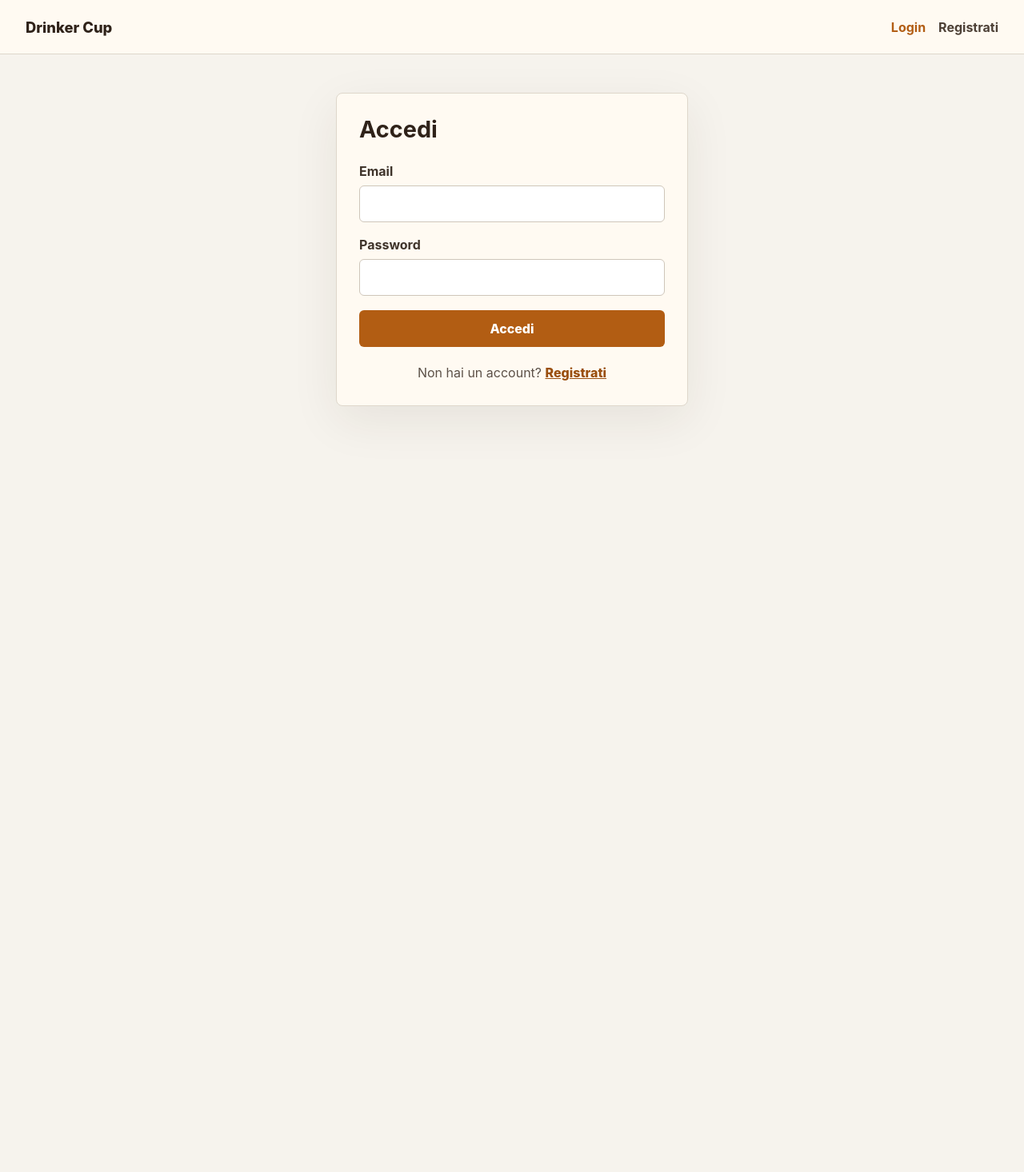
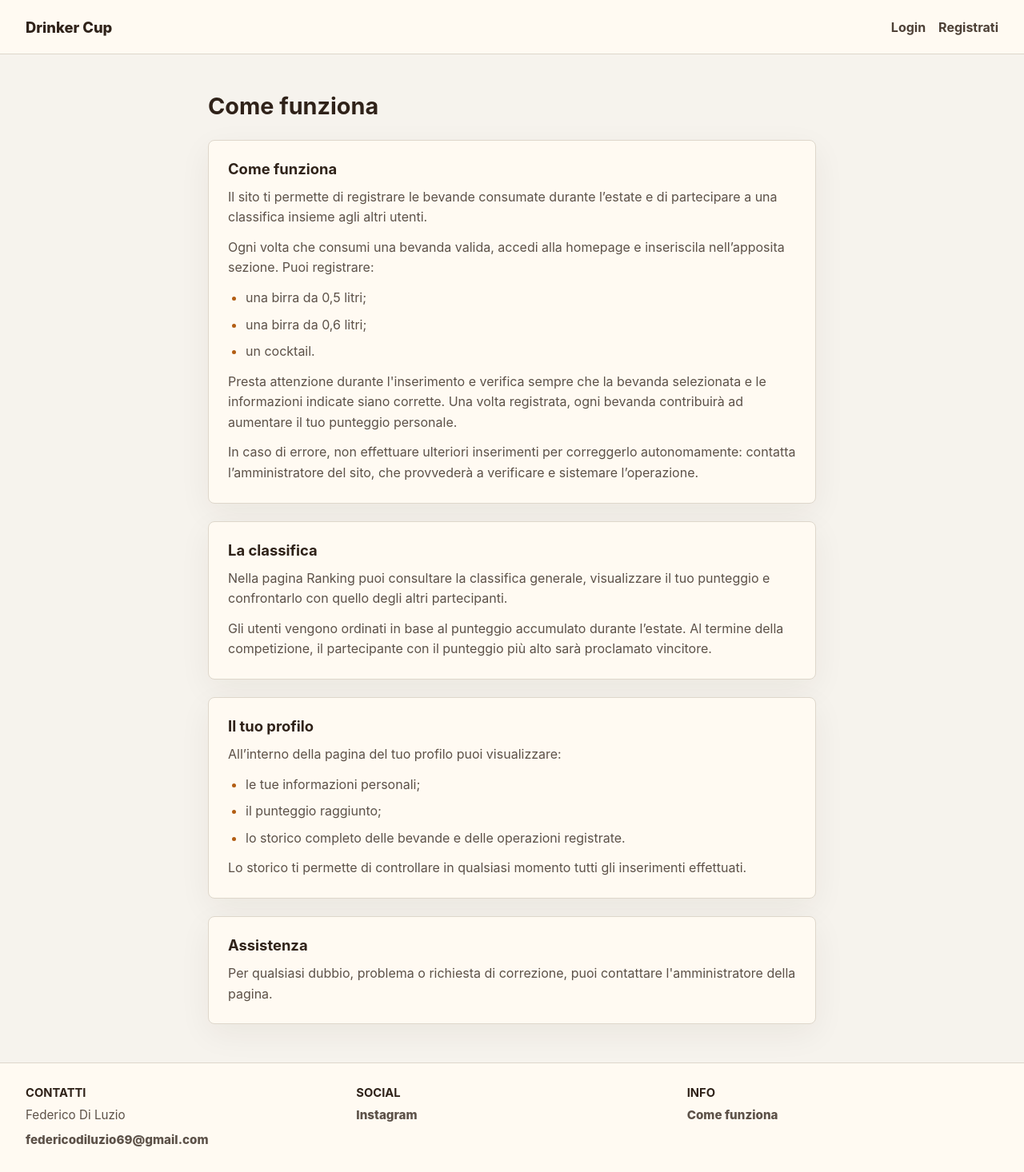
Before and after one commit to fededilu/DrinkerCup, a React (Vite) app: page /#/spiegazione in a window 1280 px wide. Before the commit this address led to /#/login. Shown: the whole page at 80% size. Before the commit the page ends 800 px from the top, so only its background shows below. Built offline with nearby package versions, Linux system fonts and the light colour scheme; no server answers.

Commit message:
aggiunto footer + pagina di informazioni

```diff
--- a/src/App.jsx
+++ b/src/App.jsx
@@ -1,7 +1,9 @@
 import { Navigate, Route, Routes } from 'react-router-dom';
+import Footer from './components/Footer.jsx';
 import Navbar from './components/Navbar.jsx';
 import ProtectedRoute from './components/ProtectedRoute.jsx';
 import HomePage from './pages/HomePage.jsx';
+import HowItWorksPage from './pages/HowItWorksPage.jsx';
 import LoginPage from './pages/LoginPage.jsx';
 import ProfilePage from './pages/ProfilePage.jsx';
 import RankingPage from './pages/RankingPage.jsx';
@@ -15,6 +17,7 @@ export default function App() {
         <Routes>
           <Route path="/login" element={<LoginPage />} />
           <Route path="/register" element={<RegisterPage />} />
+          <Route path="/spiegazione" element={<HowItWorksPage />} />
           <Route
             path="/"
             element={
@@ -42,6 +45,7 @@ export default function App() {
           <Route path="*" element={<Navigate to="/" replace />} />
         </Routes>
       </main>
+      <Footer />
     </div>
   );
 }
--- /dev/null
+++ b/src/components/Footer.jsx
@@ -0,0 +1,28 @@
+import { Link } from 'react-router-dom';
+
+const contactEmail = 'federicodiluzio69@gmail.com';
+const instagramUrl = 'https://www.instagram.com/fede.dilu';
+
+export default function Footer() {
+  return (
+    <footer className="siteFooter">
+      <div className="footerColumn">
+        <h2>Contatti</h2>
+        <p>Federico Di Luzio</p>
+        <a href={`mailto:${contactEmail}`}>{contactEmail}</a>
+      </div>
+
+      <div className="footerColumn">
+        <h2>Social</h2>
+        <a href={instagramUrl} target="_blank" rel="noreferrer">
+          Instagram
+        </a>
+      </div>
+
+      <div className="footerColumn">
+        <h2>Info</h2>
+        <Link to="/spiegazione">Come funziona</Link>
+      </div>
+    </footer>
+  );
+}
--- a/src/components/RankingTable.jsx
+++ b/src/components/RankingTable.jsx
@@ -55,7 +55,9 @@ function RankingItem({ item, position }) {
       <span className="rankingPosition">{position}</span>
       <div className="rankingIdentity">
         <strong>{item.displayName || `${item.firstName} ${item.lastName}`}</strong>
-        <span>{formatDrinkBreakdown(item)}</span>
+        <span>{format05L(item)}</span>
+        <span>{format06L(item)}</span>
+        <span>{formatCocktail(item)}</span>
       </div>
       <strong className="rankingPoints">{formatPoints(item.points)} pt</strong>
     </article>
@@ -86,7 +88,19 @@ function formatPoints(points = 0) {
 }
 
 function formatDrinkBreakdown(item) {
-  return `${item.beer05Total || 0} x 0,5L · ${item.beer066Total || 0} x 0,66L · ${
-    item.cocktailTotal || 0
-  } cocktail`;
+  return `${item.beer05Total || 0} x 0,5L ${item.beer066Total || 0} x 0,66L · ${
+    item.cocktailTotal || 0} cocktail`;
 }
+
+function format05L(item){
+    return `${item.beer05Total || 0} x 0,5L`
+}
+
+
+function format06L(item){
+    return `${item.beer066Total || 0} x 0,66L`
+}
+
+function formatCocktail(item){
+    return `${item.cocktailTotal || 0} x cocktail`
+}
--- /dev/null
+++ b/src/pages/HowItWorksPage.jsx
@@ -0,0 +1,71 @@
+export default function HowItWorksPage() {
+  return (
+    <article className="infoPage">
+      <h1>Come funziona</h1>
+
+      <section className="infoSection" aria-labelledby="how-it-works-title">
+        <h2 id="how-it-works-title">Come funziona</h2>
+        <p>
+          Il sito ti permette di registrare le bevande consumate durante l’estate
+          e di partecipare a una classifica insieme agli altri utenti.
+        </p>
+        <p>
+          Ogni volta che consumi una bevanda valida, accedi alla homepage e
+          inseriscila nell’apposita sezione. Puoi registrare:
+        </p>
+        <ul>
+          <li>una birra da 0,5 litri;</li>
+          <li>una birra da 0,6 litri;</li>
+          <li>un cocktail.</li>
+        </ul>
+        <p>
+          Presta attenzione durante l'inserimento e verifica sempre che la
+          bevanda selezionata e le informazioni indicate siano corrette. Una
+          volta registrata, ogni bevanda contribuirà ad aumentare il tuo
+          punteggio personale.
+        </p>
+        <p>
+          In caso di errore, non effettuare ulteriori inserimenti per correggerlo
+          autonomamente: contatta l’amministratore del sito, che provvederà a
+          verificare e sistemare l’operazione.
+        </p>
+      </section>
+
+      <section className="infoSection" aria-labelledby="ranking-title">
+        <h2 id="ranking-title">La classifica</h2>
+        <p>
+          Nella pagina Ranking puoi consultare la classifica generale,
+          visualizzare il tuo punteggio e confrontarlo con quello degli altri
+          partecipanti.
+        </p>
+        <p>
+          Gli utenti vengono ordinati in base al punteggio accumulato durante
+          l’estate. Al termine della competizione, il partecipante con il
+          punteggio più alto sarà proclamato vincitore.
+        </p>
+      </section>
+
+      <section className="infoSection" aria-labelledby="profile-title">
+        <h2 id="profile-title">Il tuo profilo</h2>
+        <p>All’interno della pagina del tuo profilo puoi visualizzare:</p>
+        <ul>
+          <li>le tue informazioni personali;</li>
+          <li>il punteggio raggiunto;</li>
+          <li>lo storico completo delle bevande e delle operazioni registrate.</li>
+        </ul>
+        <p>
+          Lo storico ti permette di controllare in qualsiasi momento tutti gli
+          inserimenti effettuati.
+        </p>
+      </section>
+
+      <section className="infoSection" aria-labelledby="support-title">
+        <h2 id="support-title">Assistenza</h2>
+        <p>
+          Per qualsiasi dubbio, problema o richiesta di correzione, puoi
+          contattare l'amministratore della pagina.
+        </p>
+      </section>
+    </article>
+  );
+}
--- a/src/styles.css
+++ b/src/styles.css
@@ -28,6 +28,8 @@ a {
 }
 
 .app {
+  display: flex;
+  flex-direction: column;
   min-height: 100vh;
 }
 
@@ -74,9 +76,51 @@ a {
 }
 
 .page {
+  flex: 1;
   width: min(100%, 960px);
   margin: 0 auto;
   padding: 48px 20px;
+}
+
+.siteFooter {
+  display: grid;
+  gap: 24px;
+  grid-template-columns: repeat(3, minmax(0, 1fr));
+  padding: 28px 32px;
+  border-top: 1px solid #ded7cb;
+  background: #fffaf2;
+}
+
+.footerColumn {
+  display: grid;
+  align-content: start;
+  gap: 8px;
+  min-width: 0;
+}
+
+.footerColumn h2 {
+  margin: 0;
+  color: #2f2219;
+  font-size: 0.92rem;
+  text-transform: uppercase;
+}
+
+.footerColumn p,
+.footerColumn a {
+  margin: 0;
+  overflow-wrap: anywhere;
+  color: #5c5148;
+  font-size: 0.95rem;
+  line-height: 1.5;
+}
+
+.footerColumn a {
+  font-weight: 800;
+  text-decoration: none;
+}
+
+.footerColumn a:hover {
+  color: #b25d13;
 }
 
 .authPanel,
@@ -285,6 +329,50 @@ p {
 .profilePage {
   display: grid;
   gap: 22px;
+}
+
+.infoPage {
+  display: grid;
+  gap: 22px;
+  width: min(100%, 760px);
+  margin: 0 auto;
+}
+
+.infoPage > h1 {
+  margin-bottom: 2px;
+}
+
+.infoSection {
+  display: grid;
+  gap: 12px;
+  padding: 24px;
+  border: 1px solid #ded7cb;
+  border-radius: 8px;
+  background: #fffaf2;
+  box-shadow: 0 12px 40px rgba(47, 34, 25, 0.06);
+}
+
+.infoSection h2 {
+  margin: 0;
+  color: #2f2219;
+  font-size: 1.15rem;
+}
+
+.infoSection p {
+  margin: 0;
+}
+
+.infoSection ul {
+  display: grid;
+  gap: 8px;
+  margin: 0;
+  padding-left: 22px;
+  color: #5c5148;
+  line-height: 1.6;
+}
+
+.infoSection li::marker {
+  color: #b25d13;
 }
 
 .profilePanel {
@@ -500,6 +588,11 @@ p {
     padding-top: 28px;
   }
 
+  .siteFooter {
+    grid-template-columns: 1fr;
+    padding: 24px 20px;
+  }
+
   .authPanel,
   .panel {
     padding: 22px;
@@ -527,6 +620,10 @@ p {
     padding: 20px;
   }
 
+  .infoSection {
+    padding: 20px;
+  }
+
   .profileDetails,
   .summaryGrid {
     grid-template-columns: 1fr;
```
